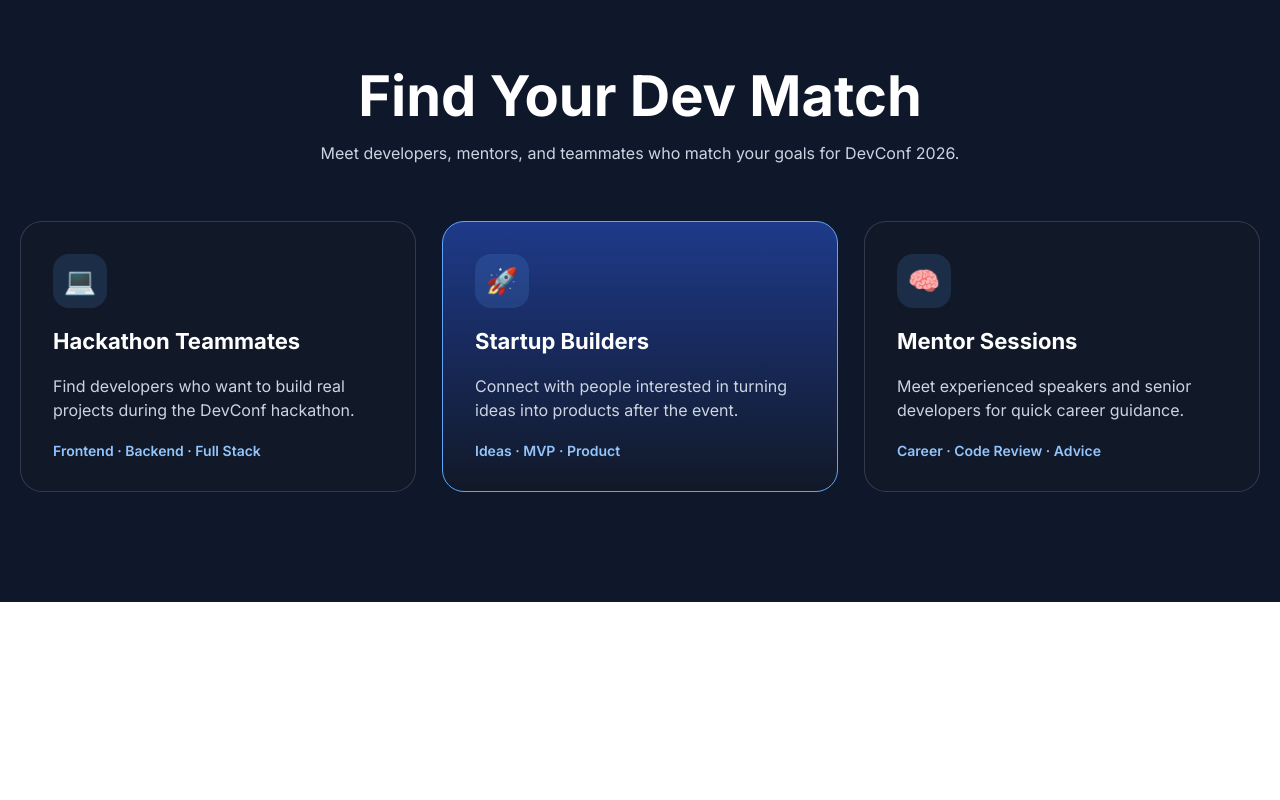
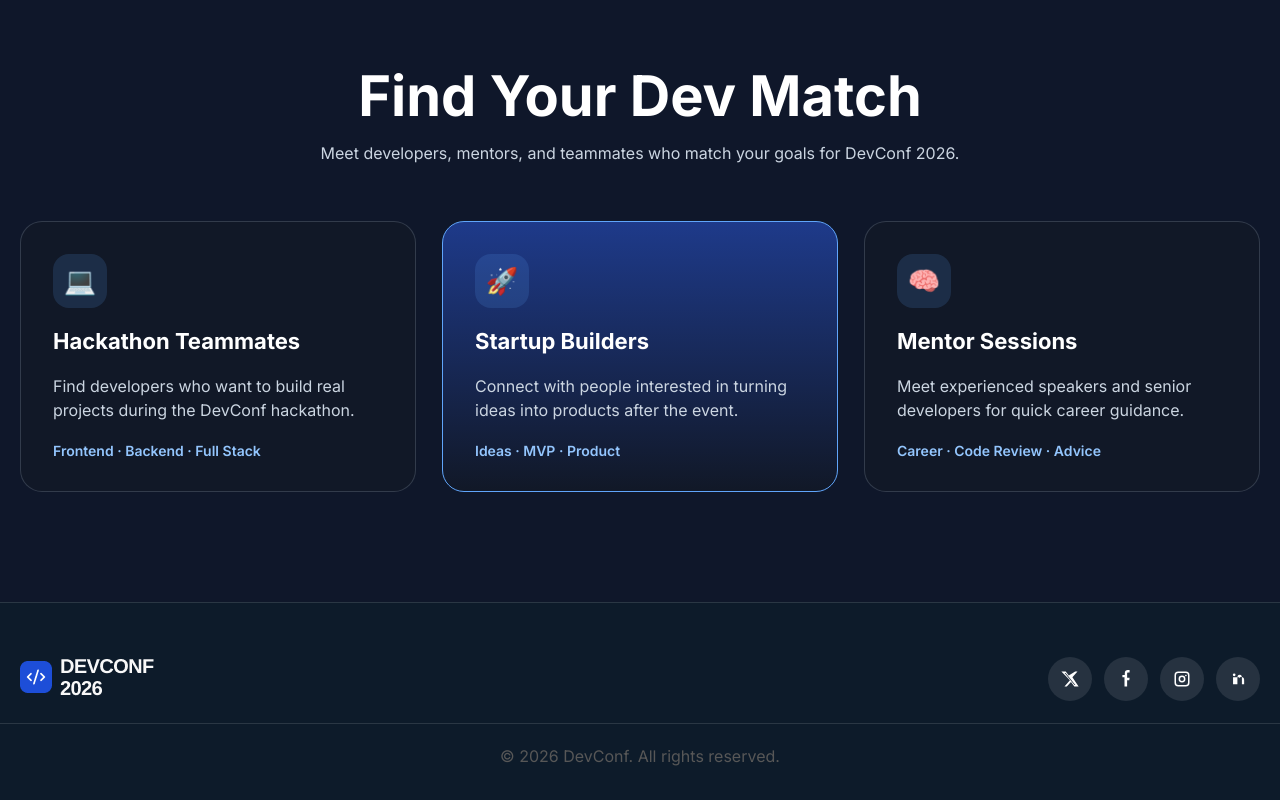
Before and after one commit to marufibnehossain/DevConf2026, a plain HTML site: page index.html in a window 1280 px wide. Shown: the part 2940-3740 px from the top of the page. Before the commit the page ends 3542 px from the top, so only its background shows below. Drawn offline with Linux system fonts and the light colour scheme.

Commit message:
footer developed

```diff
--- a/index.html
+++ b/index.html
@@ -139,7 +139,6 @@
         </div>
     </section>
 
-    <!-- AI Challenge Section -->
     <section id="DevMatch" class="dev-match-section">
         <div class="container dev-match-container">
             <div class="section-header">
@@ -177,5 +176,38 @@
             </div>
         </div>
     </section>
+
+    <footer>
+        <div class="container footer-container">
+            <div class="footer-logo">
+                <img src="./assets/footer-logo.png" alt="DevConf Logo">
+            </div>
+            <div class="footer-social">
+                <a href="https://twitter.com" aria-label="Twitter" target="_blank" rel="noopener noreferrer">
+                    <svg viewBox="0 0 24 24" aria-hidden="true">
+                        <path d="M18.9 2H22l-6.8 7.8L23.5 22h-5.7l-4.5-5.9L7.7 22H4.6l7.3-8.4L.5 2h5.8l4.1 5.4L18.9 2Zm-1 18h1.2L6.2 4H4.9l13 16Z" fill="currentColor"/>
+                    </svg>
+                </a>
+                <a href="https://facebook.com" aria-label="Facebook" target="_blank" rel="noopener noreferrer">
+                    <svg viewBox="0 0 24 24" aria-hidden="true">
+                        <path d="M13.5 22v-8.5h2.9l.4-3.3h-3.3V4.8c0-.9.3-1.6 1.6-1.6h1.7V.1c-.3 0-1.3-.1-2.4-.1-2.4 0-4 1.5-4 4.2v2.3H7.2v3.3h2.8V22h3.5Z" fill="currentColor"/>
+                    </svg>
+                </a>
+                <a href="https://instagram.com" aria-label="Instagram" target="_blank" rel="noopener noreferrer">
+                    <svg viewBox="0 0 24 24" aria-hidden="true">
+                        <path d="M7 2h10a5 5 0 0 1 5 5v10a5 5 0 0 1-5 5H7a5 5 0 0 1-5-5V7a5 5 0 0 1 5-5Zm0 2a3 3 0 0 0-3 3v10a3 3 0 0 0 3 3h10a3 3 0 0 0 3-3V7a3 3 0 0 0-3-3H7Zm5 3.4A4.6 4.6 0 1 1 7.4 12 4.6 4.6 0 0 1 12 7.4Zm0 2A2.6 2.6 0 1 0 14.6 12 2.6 2.6 0 0 0 12 9.4Zm5.2-3.2a1.1 1.1 0 1 1-1.1 1.1 1.1 1.1 0 0 1 1.1-1.1Z" fill="currentColor"/>
+                    </svg>
+                </a>
+                <a href="https://linkedin.com" aria-label="LinkedIn" target="_blank" rel="noopener noreferrer">
+                    <svg viewBox="0 0 24 24" aria-hidden="true">
+                        <path d="M6.9 8.2A1.8 1.8 0 1 1 6.9 4.6a1.8 1.8 0 0 1 0 3.6ZM5.4 9.8h3V19h-3V9.8Zm5.2 0h2.9v1.2h.1c.4-.8 1.4-1.6 2.9-1.6 3.1 0 3.7 2 3.7 4.6V19h-3v-8.3c0-2-.1-4.5-2.8-4.5-2.8 0-3.2 2.2-3.2 4.4V19h-3V9.8Z" fill="currentColor"/>
+                    </svg>
+                </a>
+            </div>
+        </div>
+        <div class="footer-bottom">
+            <p>&copy; 2026 DevConf. All rights reserved.</p>
+        </div>
+    </footer>
 </body>
 </html>
--- a/style.css
+++ b/style.css
@@ -344,9 +344,6 @@ Body {
     border-color: var(--color-dark);
 }
 
-
-
-/* AI Challenge Section */
 .dev-match-section {
     padding: 90px 0;
     background: #0f172a;
@@ -415,3 +412,51 @@ Body {
     font-size: 14px;
     font-weight: 600;
 }
+
+footer {
+    background-color: var(--color-dark);
+    padding: 32px 0;
+    border-top: 1px solid rgba(255, 255, 255, 0.12);
+}
+
+.footer-container {
+    display: flex;
+    justify-content: space-between;
+    align-items: center;
+    gap: 20px;
+}
+
+.footer-social {
+    display: flex;
+    gap: 12px;
+}
+
+.footer-social a {
+    width: 44px;
+    height: 44px;
+    display: flex;
+    align-items: center;
+    justify-content: center;
+    border-radius: 50%;
+    background: rgba(255, 255, 255, 0.1);
+    color: var(--color-white);
+    transition: transform 0.3s ease, background-color 0.3s ease;
+}
+
+.footer-social a:hover {
+    background-color: var(--color-primary);
+    transform: translateY(-3px);
+}
+
+.footer-social svg {
+    width: 18px;
+    height: 18px;
+}
+
+.footer-bottom {
+    max-width: 1320px;
+    margin: 0 auto;
+    text-align: center;
+    padding-top: 20px;
+    border-top: 1px solid rgba(255, 255, 255, 0.12);
+}
```
